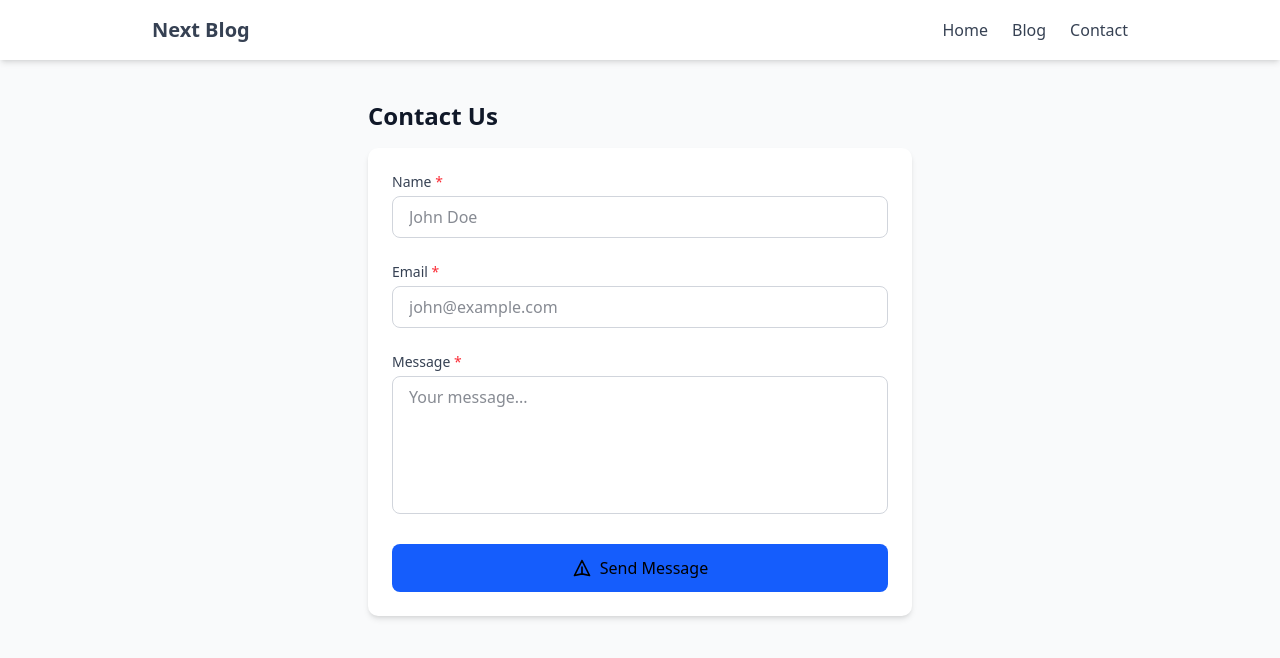
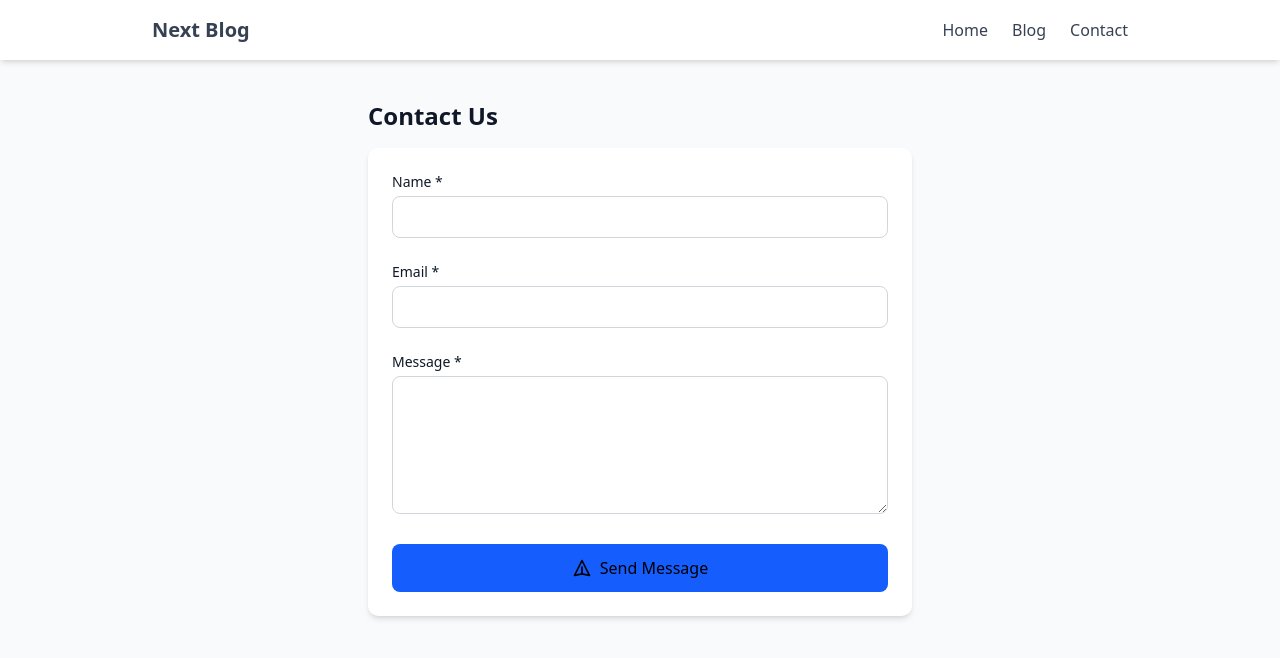
Before and after one commit to ManiMindScripts/Abark-Intern-NextJs, a Next.js app: page /contact in a window 1280 px wide. Shown: the top 658 px of the page. Built offline with nearby package versions, Linux system fonts and the light colour scheme.

Commit message:
Day 7 Task Completed

```diff
--- a/app/(day-7)/contact/component/ContactForm.tsx
+++ b/app/(day-7)/contact/component/ContactForm.tsx
@@ -1,6 +1,6 @@
 'use client'
 
-import { useActionState, useEffect, useState } from 'react'
+import { useActionState, useState } from 'react'
 import { submitContactForm } from '../action'
 import { FormState } from '../types'
 import SubmitButton from './SubmitButton'
@@ -8,97 +8,61 @@ import SubmitButton from './SubmitButton'
 const initialState: FormState = {
     success: false,
     message: '',
-    errors: undefined
+    errors: undefined,
 }
 
 export default function ContactForm() {
-    const [state, formAction, isPending] = useActionState(submitContactForm, initialState)
-    const [showSuccess, setShowSuccess] = useState(false)
+    const [state, formAction, isPending] = useActionState(
+        submitContactForm,
+        initialState
+    )
+    const [formKey, setFormKey] = useState(0)
 
-    useEffect(() => {
-        if (state.success) {
-            setShowSuccess(true)
-
-            const form = document.querySelector('form') as HTMLFormElement
-            form?.reset()
-
-            const timer = setTimeout(() => setShowSuccess(false), 5000)
-            return () => clearTimeout(timer)
-        }
-    }, [state.success])
+    if (state.success && formKey === 0) {
+        setFormKey(1)
+    }
 
     return (
         <div className="bg-white rounded-lg shadow-md p-6">
-
-            {showSuccess && (
-                <div className="mb-6 p-4 bg-green-50 border border-green-200 text-green-700 rounded-md flex items-center gap-2">
-                    <svg className="w-5 h-5" fill="currentColor" viewBox="0 0 20 20">
-                        <path fillRule="evenodd" d="M10 18a8 8 0 100-16 8 8 0 000 16zm3.707-9.293a1 1 0 00-1.414-1.414L9 10.586 7.707 9.293a1 1 0 00-1.414 1.414l2 2a1 1 0 001.414 0l4-4z" clipRule="evenodd" />
-                    </svg>
-                    <span className="font-medium">{state.message}</span>
+            {!state.success && state.message && !state.errors && (
+                <div className="mb-6 p-4 bg-red-50 border border-red-200 text-red-700 rounded-md">
+                    {state.message}
                 </div>
             )}
 
-
-            {!state.success && state.message && !state.errors && (
-                <div className="mb-6 p-4 bg-red-50 border border-red-200 text-red-700 rounded-md flex items-center gap-2">
-                    <svg className="w-5 h-5" fill="currentColor" viewBox="0 0 20 20">
-                        <path fillRule="evenodd" d="M10 18a8 8 0 100-16 8 8 0 000 16zM8.707 7.293a1 1 0 00-1.414 1.414L8.586 10l-1.293 1.293a1 1 0 101.414 1.414L10 11.414l1.293 1.293a1 1 0 001.414-1.414L11.414 10l1.293-1.293a1 1 0 00-1.414-1.414L10 8.586 8.707 7.293z" clipRule="evenodd" />
-                    </svg>
-                    <span className="font-medium">{state.message}</span>
-                </div>
-            )}
-
-            <form action={formAction} className="space-y-6">
-
+            <form key={formKey} action={formAction} className="space-y-6">
                 <div>
-                    <label
-                        htmlFor="name"
-                        className="block text-sm font-medium text-gray-700 mb-1"
-                    >
-                        Name <span className="text-red-500">*</span>
+                    <label className="block text-sm font-medium mb-1">
+                        Name *
                     </label>
                     <input
                         type="text"
-                        id="name"
                         name="name"
-                        className={`w-full px-4 py-2 border rounded-md focus:ring-2 focus:ring-blue-500 focus:border-transparent transition-colors ${
-                            state.errors?.name
-                                ? 'border-red-500 bg-red-50'
-                                : 'border-gray-300'
-                        }`}
-                        placeholder="John Doe"
                         disabled={isPending}
-                        aria-describedby="name-error"
+                        className={`w-full px-4 py-2 border rounded-md ${state.errors?.name ? 'border-red-500 bg-red-50' : 'border-gray-300'
+                            }`}
                     />
                     {state.errors?.name && (
-                        <p id="name-error" className="mt-1 text-sm text-red-600">
+                        <p className="mt-1 text-sm text-red-600">
                             {state.errors.name[0]}
                         </p>
                     )}
                 </div>
+
+
                 <div>
-                    <label
-                        htmlFor="email"
-                        className="block text-sm font-medium text-gray-700 mb-1"
-                    >
-                        Email <span className="text-red-500">*</span>
+                    <label className="block text-sm font-medium mb-1">
+                        Email *
                     </label>
                     <input
                         type="email"
-                        id="email"
                         name="email"
-                        className={`w-full px-4 py-2 border rounded-md focus:ring-2 focus:ring-blue-500 focus:border-transparent transition-colors ${
-                            state.errors?.email
-                                ? 'border-red-500 bg-red-50'
-                                : 'border-gray-300'
-                        }`}
-                        placeholder="john@example.com"
                         disabled={isPending}
-                        aria-describedby="email-error"
+                        className={`w-full px-4 py-2 border rounded-md ${state.errors?.email ? 'border-red-500 bg-red-50' : 'border-gray-300'
+                            }`}
                     />
                     {state.errors?.email && (
-                        <p id="email-error" className="mt-1 text-sm text-red-600">
+                        <p className="mt-1 text-sm text-red-600">
                             {state.errors.email[0]}
                         </p>
                     )}
@@ -106,42 +70,36 @@ export default function ContactForm() {
 
 
                 <div>
-                    <label
-                        htmlFor="message"
-                        className="block text-sm font-medium text-gray-700 mb-1"
-                    >
-                        Message <span className="text-red-500">*</span>
+                    <label className="block text-sm font-medium mb-1">
+                        Message *
                     </label>
                     <textarea
-                        id="message"
                         name="message"
                         rows={5}
-                        className={`w-full px-4 py-2 border rounded-md focus:ring-2 focus:ring-blue-500 focus:border-transparent transition-colors resize-none ${
-                            state.errors?.message
+                        disabled={isPending}
+                        className={`w-full px-4 py-2 border rounded-md ${state.errors?.message
                                 ? 'border-red-500 bg-red-50'
                                 : 'border-gray-300'
-                        }`}
-                        placeholder="Your message..."
-                        disabled={isPending}
-                        aria-describedby="message-error"
+                            }`}
                     />
                     {state.errors?.message && (
-                        <p id="message-error" className="mt-1 text-sm text-red-600">
+                        <p className="mt-1 text-sm text-red-600">
                             {state.errors.message[0]}
                         </p>
                     )}
                 </div>
 
-
                 <SubmitButton isPending={isPending} />
+                {state.success && (
+                    <div className="mt-4 p-3 bg-green-100 border border-green-300 text-green-800 rounded-md text-sm font-medium">
+                        {state.message}
+                    </div>
+                )}
             </form>
-
-
             {isPending && (
-                <div className="mt-4 text-sm text-gray-600 flex items-center gap-2">
-                    <div className="animate-spin rounded-full h-4 w-4 border-b-2 border-blue-600"></div>
-                    Processing your message...
-                </div>
+                <p className="mt-4 text-sm text-gray-600">
+                    Processing...
+                </p>
             )}
         </div>
     )
--- a/data/message.json
+++ b/data/message.json
@@ -26,5 +26,19 @@
     "email": "ali@email.com",
     "message": "Hyee how are you",
     "createdAt": "2026-02-12T11:15:18.165Z"
+  },
+  {
+    "id": "0a77b2ff-c1c5-42f1-85a3-5550d498772a",
+    "name": "Ab Rehman",
+    "email": "ali@email.com",
+    "message": "He i am from Murree",
+    "createdAt": "2026-02-12T11:29:24.102Z"
+  },
+  {
+    "id": "bc885cf7-b205-43c1-993c-b8a8c4618114",
+    "name": "Abdul Rahman",
+    "email": "ali@email.com",
+    "message": "ertyujhgfdsaxcvb",
+    "createdAt": "2026-02-12T11:32:36.489Z"
   }
 ]
```
